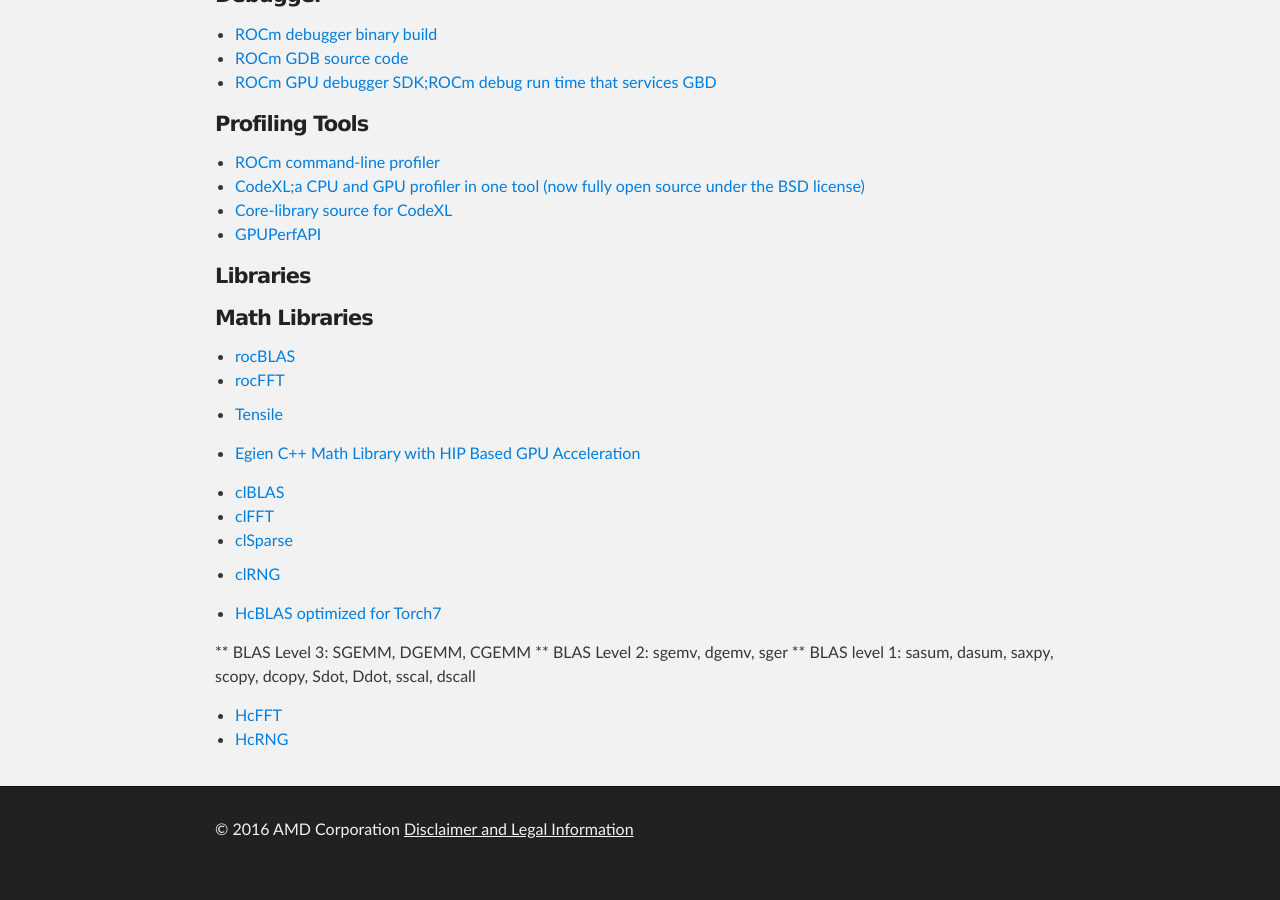
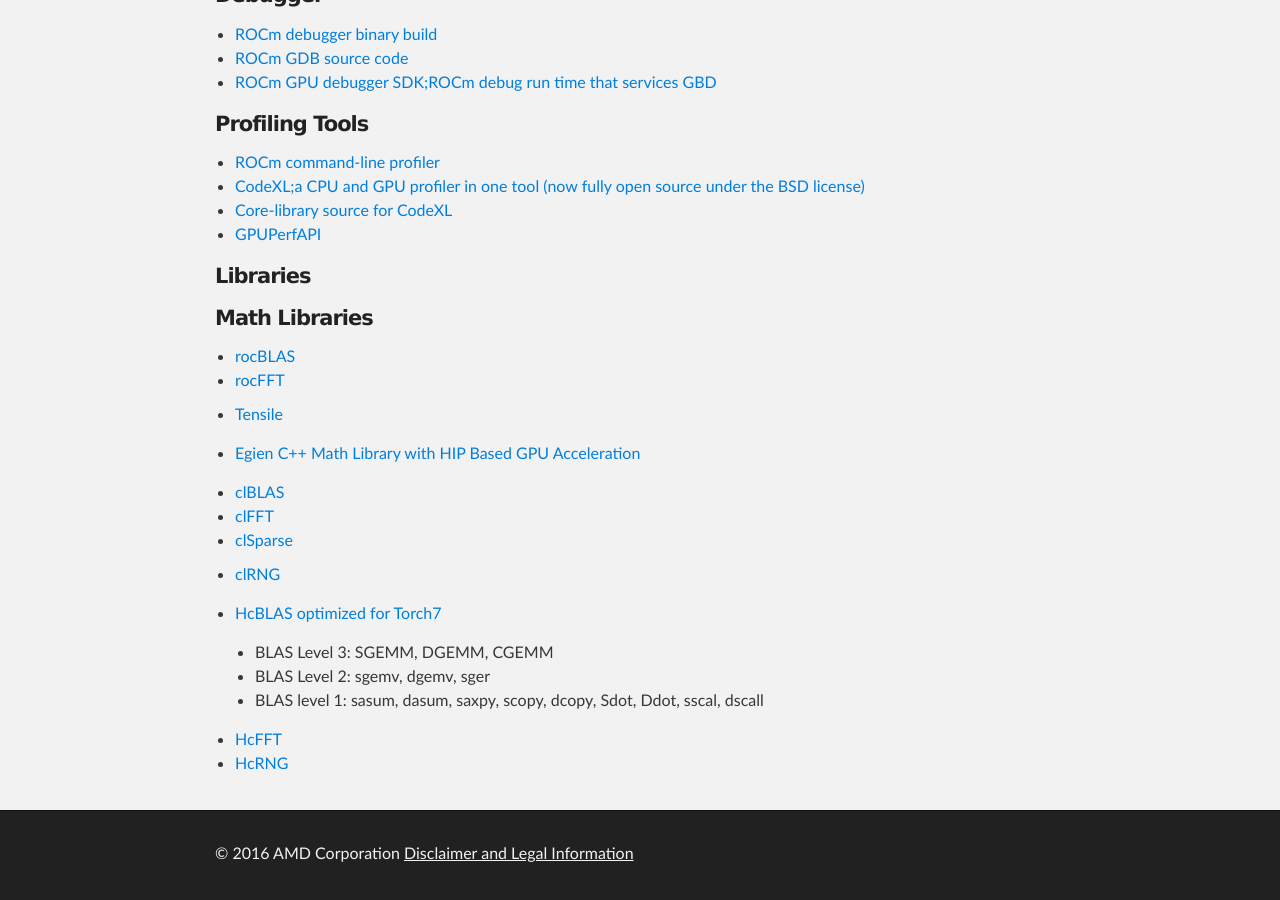
Before and after one commit to ROCm/ROCm.github.io, a Jekyll site: the page built from packages.md, in a window 1280 px wide and 900 px high, scrolled down 1421 px. Built offline with Jekyll 4.4.1, drawn with Linux system fonts in a browser that asks for light colours; before the commit the page ends 2297 px from its top, so only the background shows below that.

```diff
--- a/packages.md
+++ b/packages.md
@@ -86,9 +86,9 @@ Our LLVM code generator now supports the GCN ISA disassembler and assembler.
 
 * [HcBLAS optimized for Torch7](https://github.com/ROCmSoftwarePlatform/hcBLAS)
 
-** BLAS Level 3: SGEMM, DGEMM, CGEMM
-** BLAS Level 2: sgemv, dgemv, sger
-** BLAS level 1: sasum, dasum, saxpy, scopy, dcopy, Sdot, Ddot, sscal, dscall
+  * BLAS Level 3: SGEMM, DGEMM, CGEMM
+  * BLAS Level 2: sgemv, dgemv, sger
+  * BLAS level 1: sasum, dasum, saxpy, scopy, dcopy, Sdot, Ddot, sscal, dscall
 
 * [HcFFT](https://github.com/ROCmSoftwarePlatform/hcFFT)
 * [HcRNG](https://github.com/ROCmSoftwarePlatform/hcRNG)
```
